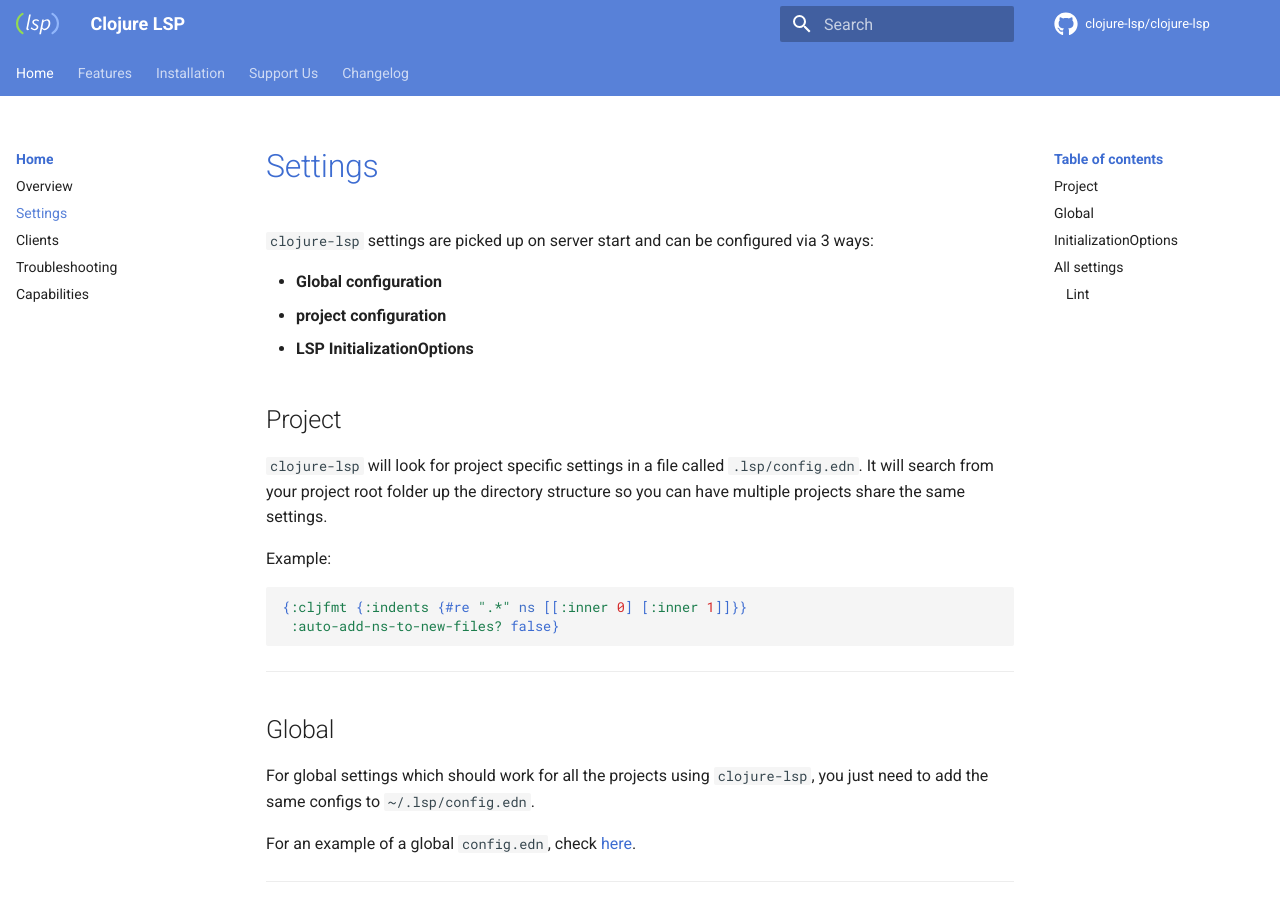
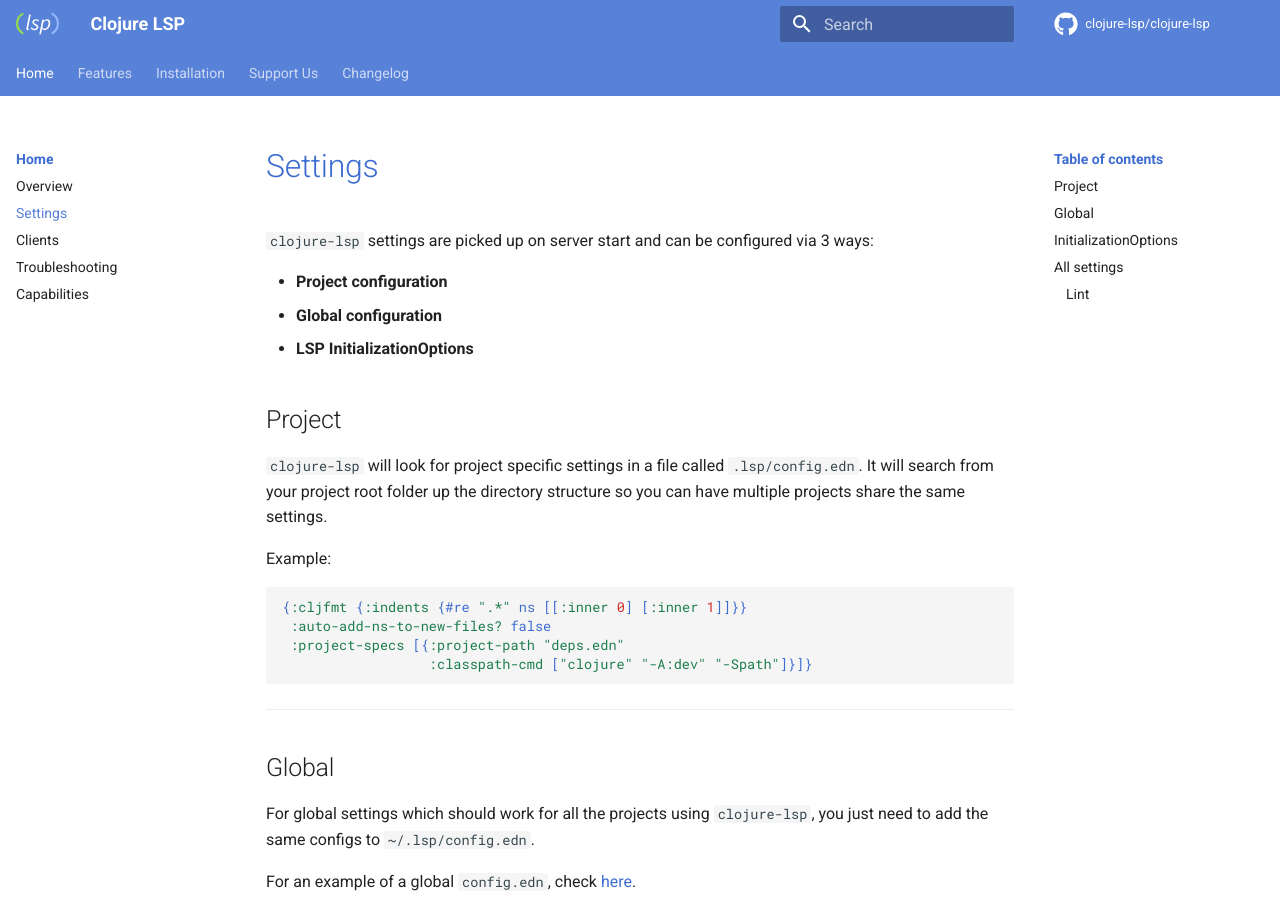
Before and after one commit to clojure-lsp/clojure-lsp, an MkDocs documentation site: the page built from docs/settings.md, in a window 1280 px wide and 900 px high. Built offline with MkDocs 1.6.1 and Material for MkDocs 9.7.7, drawn with Linux system fonts in a browser that asks for light colours; comment, search, counter and statistics services are not loaded.

Commit message:
[docs] Update settings section

````diff
--- a/docs/settings.md
+++ b/docs/settings.md
@@ -2,8 +2,8 @@
 
 `clojure-lsp` settings are picked up on server start and can be configured via 3 ways:
 
+- **Project configuration**
 - **Global configuration**
-- **project configuration**
 - **LSP InitializationOptions**
 
 ## Project
@@ -13,7 +13,9 @@
 Example:
 ```clojure
 {:cljfmt {:indents {#re ".*" ns [[:inner 0] [:inner 1]]}}
- :auto-add-ns-to-new-files? false}
+ :auto-add-ns-to-new-files? false
+ :project-specs [{:project-path "deps.edn"
+                  :classpath-cmd ["clojure" "-A:dev" "-Spath"]}]}
 ```
 
 ---
````
